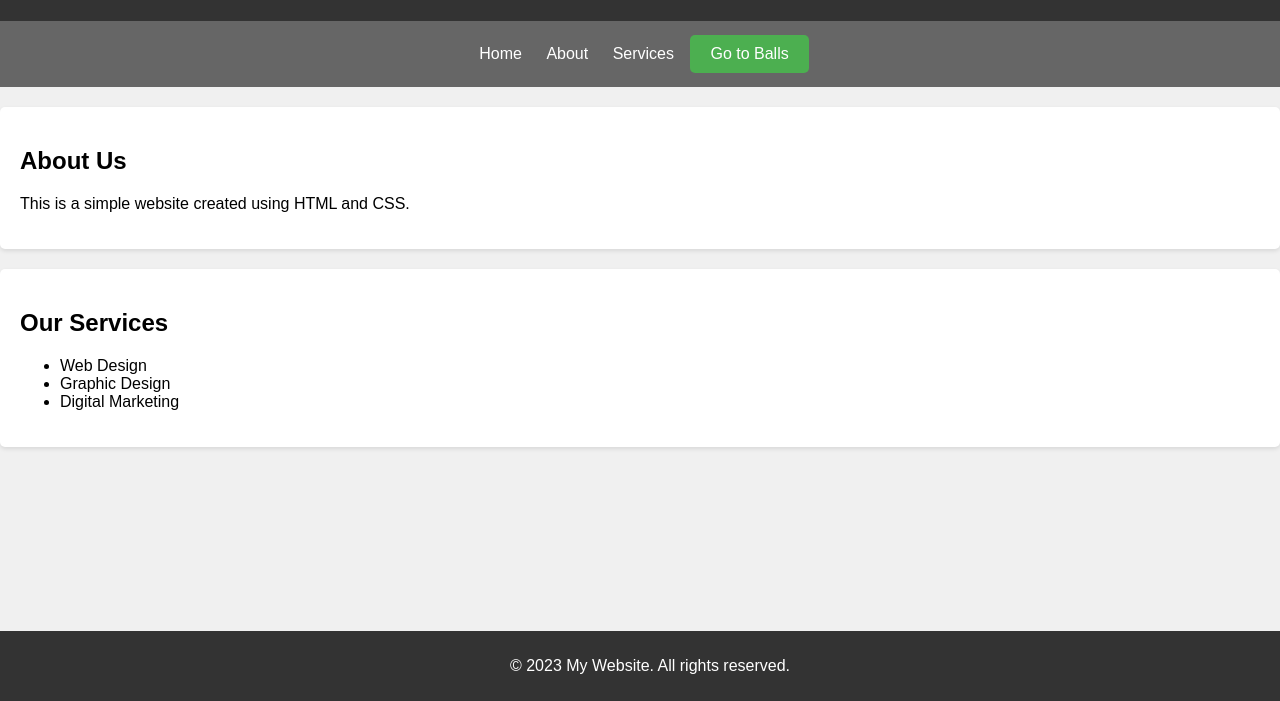
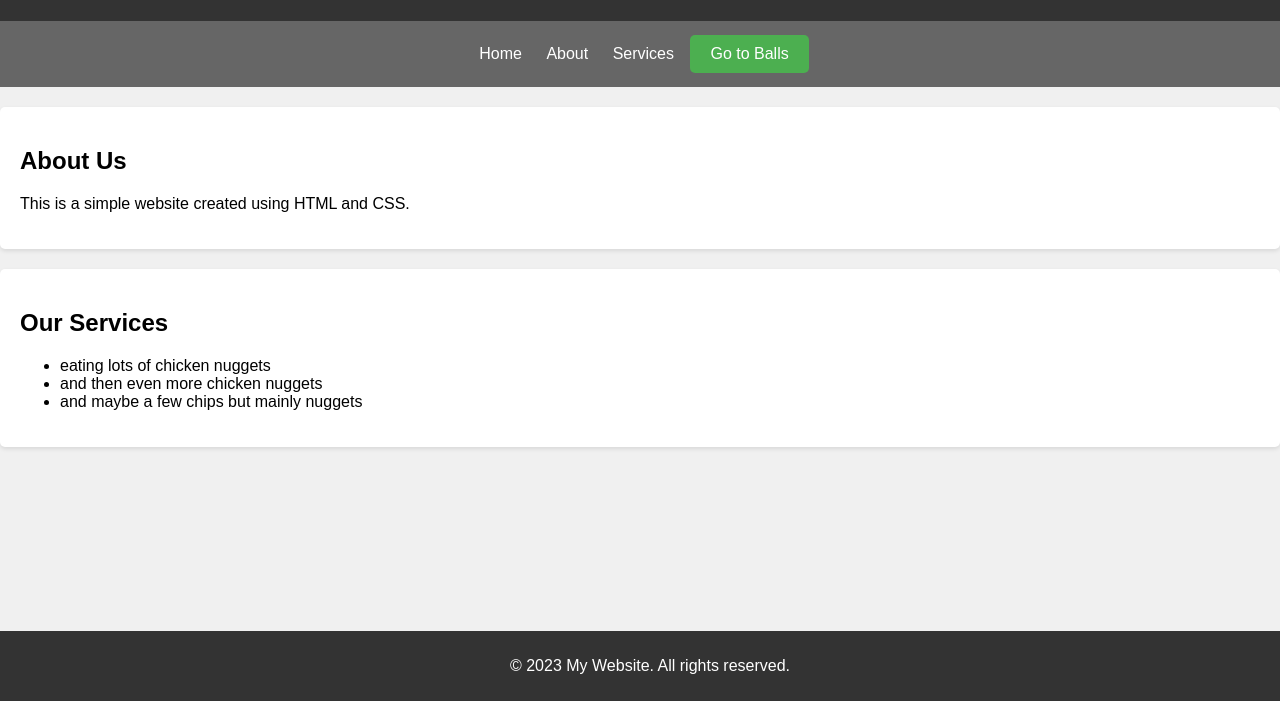
Before and after one commit to iloveapplesdotcom/iloveapples.github.io, a plain HTML site: page index.html in a window 1280 px wide. Shown: the part 99-800 px from the top of the page. Drawn offline with Linux system fonts and the light colour scheme.

Commit message:
Update index.html

```diff
--- a/index.html
+++ b/index.html
@@ -78,9 +78,9 @@
     <section id="services" class="services">
         <h2>Our Services</h2>
         <ul>
-            <li>Web Design</li>
-            <li>Graphic Design</li>
-            <li>Digital Marketing</li>
+            <li>eating lots of chicken nuggets</li>
+            <li>and then even more chicken nuggets</li>
+            <li>and maybe a few chips but mainly nuggets</li>
         </ul>
     </section>
     <footer>
```
